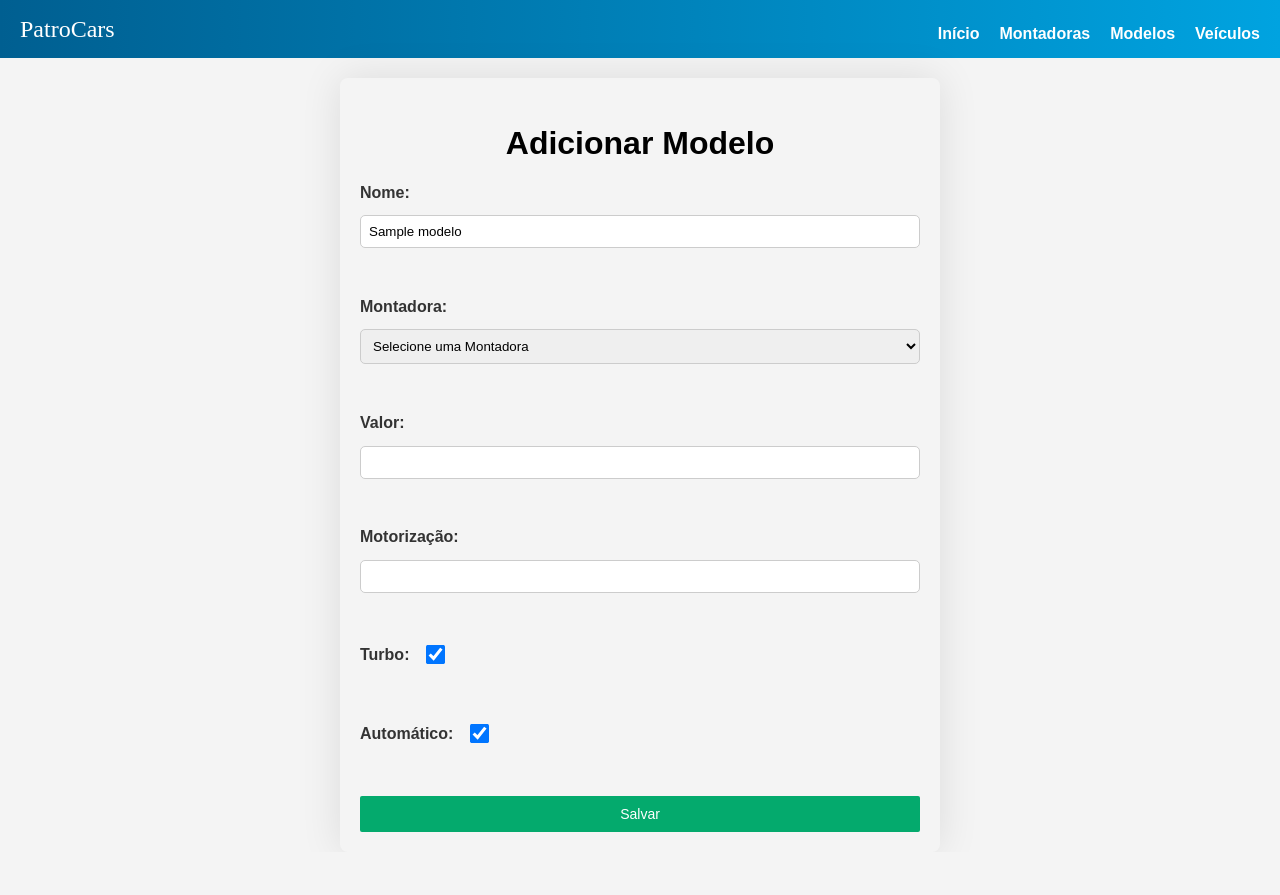
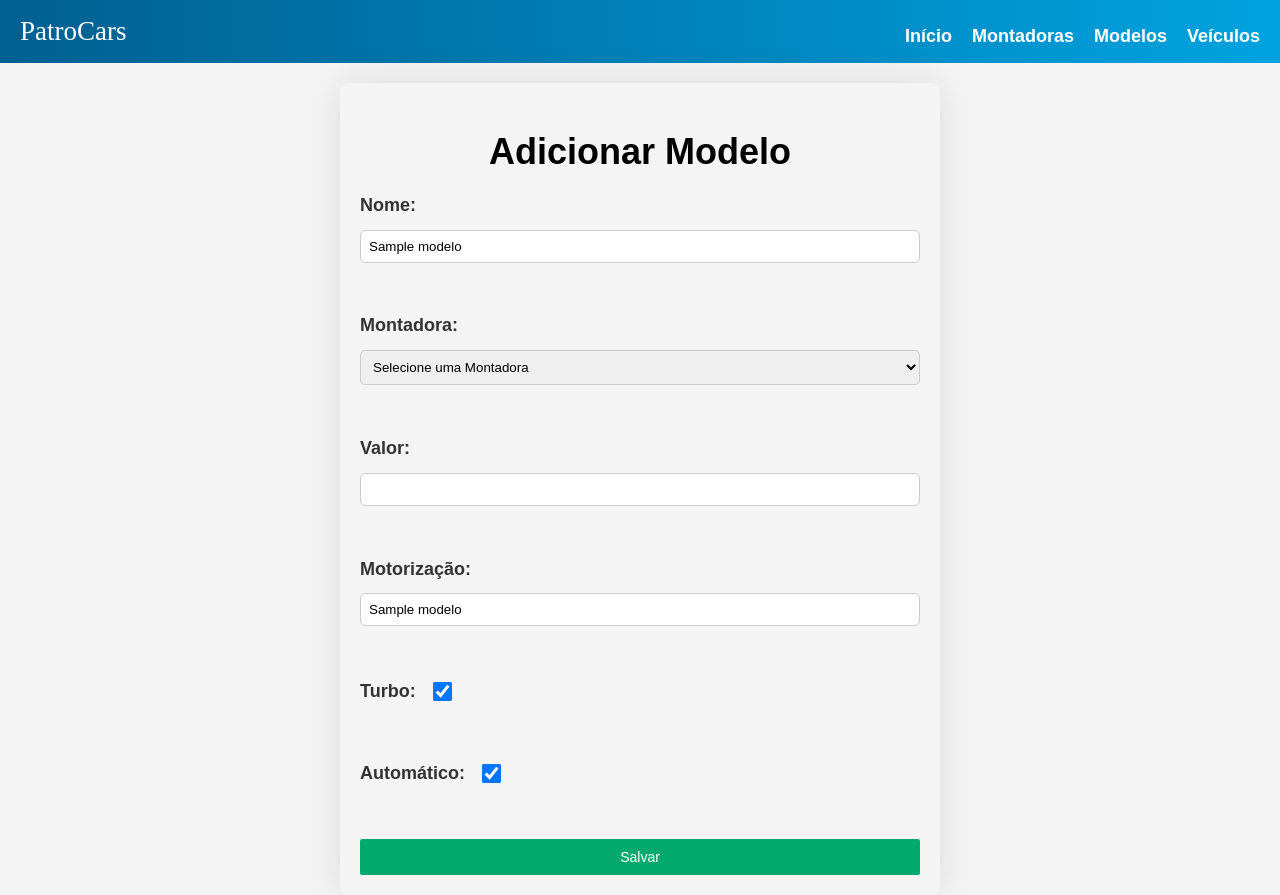
Before and after one commit to kaylannesantos/patroCars, a FastAPI app: page /modelo/form/1 in a window 1280 px wide. Before the commit the page ends 832 px from the top, so only its background shows below. Run offline with FastAPI, Linux system fonts and the light colour scheme; a database or web service that is not in the repository returns one stand-in record (values such as "Sample title"); some libraries are stand-ins or nearby versions; some web fonts are replaced.

Commit message:
alterações básicas(acaba plmds)

```diff
--- a/app/models.py
+++ b/app/models.py
@@ -8,7 +8,7 @@ class Montadora:
         self.ano_fundacao = ano_fundacao
 
 class ModeloVeiculo:
-    def __init__(self, nome: str ,montadora_id: str, valor_referencia: int, motorizacao: int, turbo: bool, automatico: bool):
+    def __init__(self, nome: str ,montadora_id: str, valor_referencia: float, motorizacao: str, turbo: bool, automatico: bool):
         self.id = str(ULID())
         self.nome = nome
         self.montadora_id = montadora_id
@@ -18,7 +18,7 @@ class ModeloVeiculo:
         self.automatico = automatico
 
 class Veiculo:
-    def __init__(self, modelo_id: str, cor: str, ano_fabricacao: int, ano_modelo: int, valor: int, placa: str, vendido: bool):
+    def __init__(self, modelo_id: str, cor: str, ano_fabricacao: int, ano_modelo: int, valor: float, placa: str, vendido: bool):
         self.id = str(ULID())
         self.modelo_id = modelo_id
         self.cor = cor
--- a/app/routes/modelo.py
+++ b/app/routes/modelo.py
@@ -18,8 +18,8 @@ async def create_modelo(
     request: Request,
     nome: str = Form(...),
     montadora_id: str = Form(...),
-    valor_referencia: int = Form(...),
-    motorizacao: int = Form(...),
+    valor_referencia: float = Form(...),
+    motorizacao: str = Form(...),
     turbo: bool = Form(False),
     automatico: bool = Form(False)
 ):
@@ -31,8 +31,8 @@ async def update_modelo(
     id:str,
     nome: str = Form(...),
     montadora_id: str = Form(...),
-    valor_referencia: int = Form(...),
-    motorizacao: int = Form(...),
+    valor_referencia: float = Form(...),
+    motorizacao: str = Form(...),
     turbo: bool = Form(False),
     automatico: bool = Form(False)):
 
--- a/app/routes/veiculo.py
+++ b/app/routes/veiculo.py
@@ -19,7 +19,7 @@ async def create_veiculo(
     cor: str = Form(...),
     ano_fabricacao: int = Form(...),
     ano_modelo: int = Form(...),
-    valor: int = Form(...),
+    valor: float = Form(...),
     placa: str = Form(...),
     vendido: bool = Form(False)):
 
@@ -35,7 +35,7 @@ async def update_veiculo(
     cor: str = Form(...),
     ano_fabricacao: int = Form(...),
     ano_modelo: int = Form(...),
-    valor: int = Form(...),
+    valor: float = Form(...),
     placa: str = Form(...),
     vendido: bool = Form(False)
 ):
--- a/app/schemas.py
+++ b/app/schemas.py
@@ -9,7 +9,7 @@ class ModeloVeiculoSchema(BaseModel):
     nome: str
     montadora_id: str
     valor_referencia: int
-    motorizacao: int
+    motorizacao: str
     turbo: bool
     automatico: bool
 
--- a/app/templates/modelos_form.html
+++ b/app/templates/modelos_form.html
@@ -39,10 +39,10 @@
         </select>
         <br>
         <label for="valor_referencia">Valor:</label>
-        <input type="number" id="valor_referencia" name="valor_referencia" value="{{ modelo.valor_referencia if modelo else '' }}" required>
+        <input type="number" id="valor_referencia" name="valor_referencia" step="0.01" value="{{ modelo.valor_referencia if modelo else '' }}" required>
         <br>
         <label for="motorizacao">Motorização:</label>
-        <input type="number" id="motorizacao" name="motorizacao" value="{{ modelo.motorizacao if modelo else '' }}" required>
+        <input type="text" id="motorizacao" name="motorizacao" value="{{ modelo.motorizacao if modelo else '' }}" required>
         <br>
         <div class="checkbox-container">
             <label for="turbo">Turbo:</label>
--- a/app/templates/modelos_list.html
+++ b/app/templates/modelos_list.html
@@ -40,7 +40,7 @@
                 <td>{{ modelo.id }}</td>
                 <td>{{ modelo.nome }}</td>
                 <td>{{ modelo.montadora }}</td>
-                <td>{{ modelo.valor_referencia }}</td>
+                <td>R$ {{ modelo.valor_referencia }}</td>
                 <td>{{ modelo.motorizacao }}</td>
                 <td>{{"Sim" if modelo.turbo else "Não"}}</td>
                 <td>{{ "Sim" if modelo.automatico else "Não"}}</td>
--- a/app/templates/veiculos_list.html
+++ b/app/templates/veiculos_list.html
@@ -44,7 +44,7 @@
                 <td>{{ veiculo.cor }}</td>
                 <td>{{ veiculo.ano_fabricacao }}</td>
                 <td>{{ veiculo.ano_modelo }}</td>
-                <td>{{ veiculo.valor }}</td>
+                <td>R$ {{ veiculo.valor | round(2) }}</td>
                 <td>{{ veiculo.placa }}</td>
                 <td>{{ "Sim" if veiculo.vendido else "Não"}}</td>
                 <td>
--- a/static/style.css
+++ b/static/style.css
@@ -22,7 +22,7 @@ body {
     background-color: #f4f4f4; /* Esta cor ainda será usada se a imagem não carregar */
     margin: 0;
     padding: 0;
-    font-size: 16px;
+    font-size: 18px;
     display: flex;
     flex-direction: column;
     min-height: 100vh;
```
